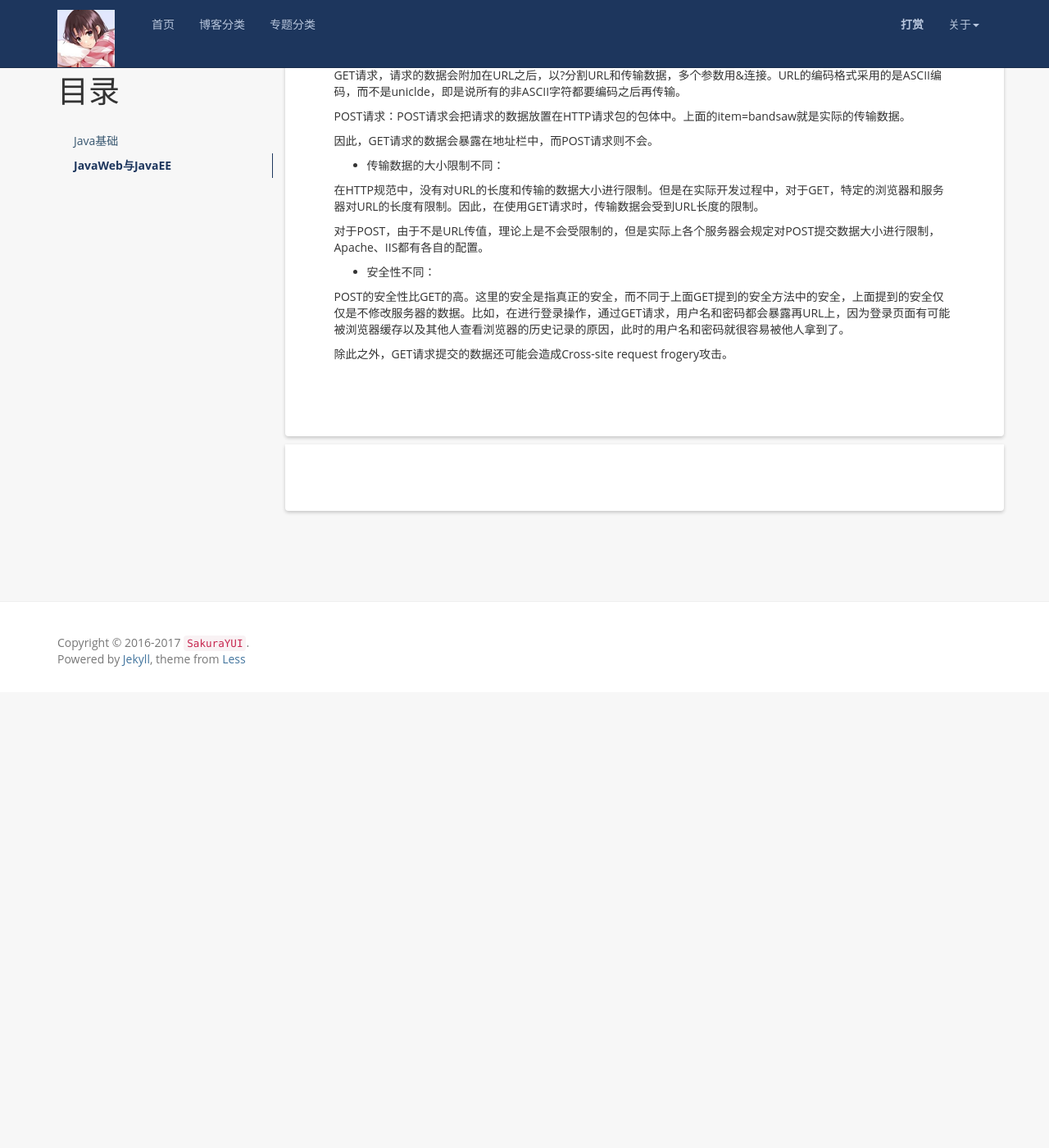
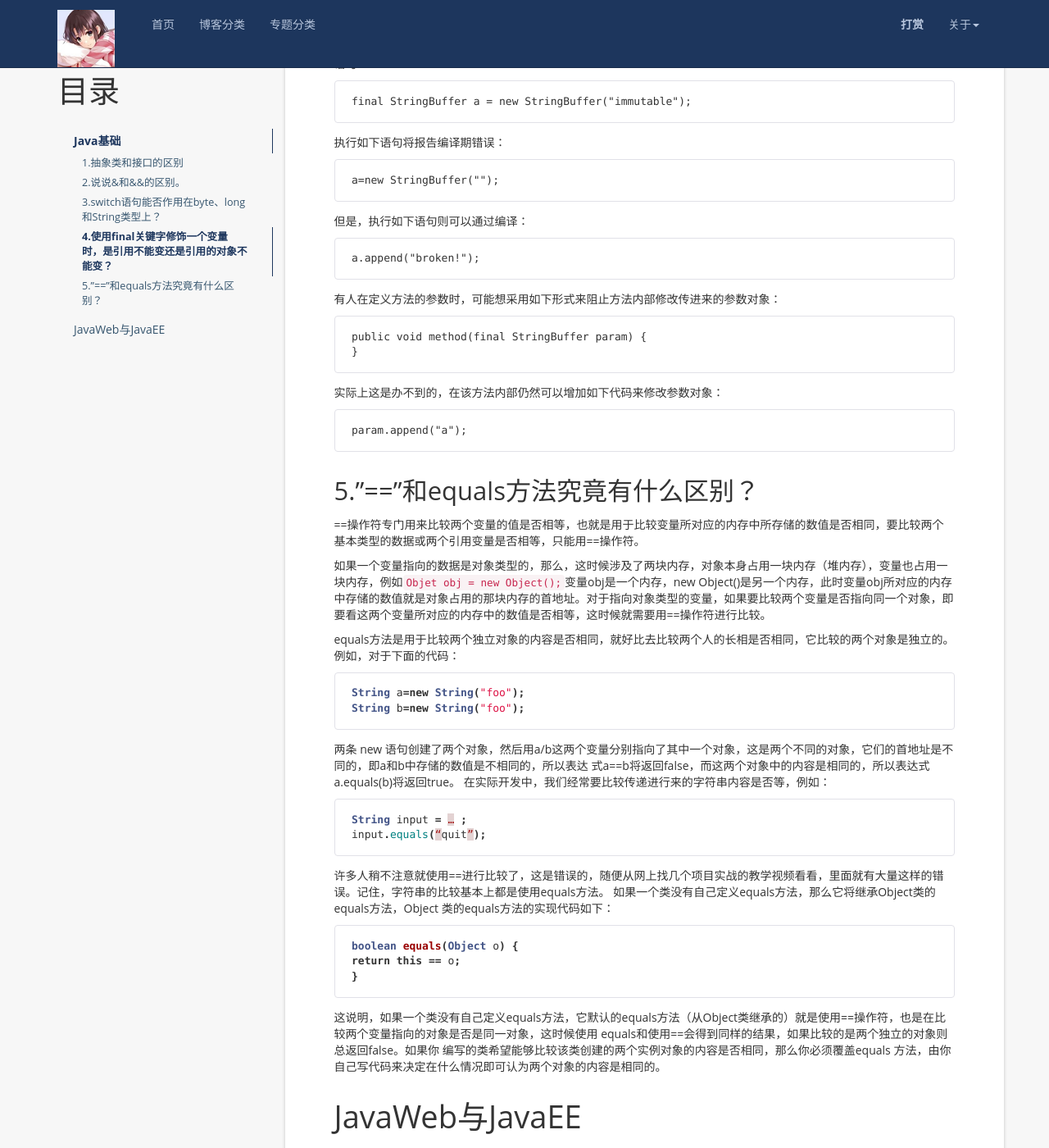
Before and after one commit to SakuraYUI/blog, a Jekyll site: the page built from _posts/2017-3-1-learning-guide.md, in a window 1280 px wide and 1400 px high, scrolled down 1535 px. Shown: the whole window at 82% size. Built offline with Jekyll 4.4.1, drawn with Linux system fonts in a browser that asks for light colours; nearby versions of some CDN libraries; comment, search, counter and statistics services are not loaded; before the commit the page ends 2379 px from its top, so only the background shows below that; some of the changed text lies outside the part shown.

Commit message:
更新文章《学习指南》

````diff
--- a/_posts/2017-3-1-learning-guide.md
+++ b/_posts/2017-3-1-learning-guide.md
@@ -52,10 +52,73 @@ Java基础
 
 &还可以用作位运算符，当&操作符两边的表达式不是boolean类型时，&表示按位与操作，我们通常使用0x0f来与一个整数进行&运算，来获取该整数的最低4个bit位，例如，0x31 & 0x0f 的结果为0x01。
 
-3.switch语句能否作用在byte、long和String类型上?
+3.switch语句能否作用在byte、long和String类型上？
 --------------------
 在switch（expr）中，expr只能是一个整数表达式或者枚举常量（更大字体），整数表达式可以是int基本类型或Integer包装类型，由于byte，short，char都可以隐含转换为int，所以，这些类型以及这些类型的包装类型也是可以的。显然long和String类型都不符合 switch的语法规定，并且不能被隐式转换成int类型，所以它们不能作用于swtich语句中。
 
+4.使用final关键字修饰一个变量时，是引用不能变还是引用的对象不能变？
+--------------------
+使用final关键字修饰一个变量时，是指引用变量不能变，引用变量所指向的对象中的内容还是可以改变的。例如，对于如下语句：
+
+```
+final StringBuffer a = new StringBuffer("immutable");
+```
+
+执行如下语句将报告编译期错误：
+
+```
+a=new StringBuffer("");
+```
+
+但是，执行如下语句则可以通过编译：
+
+```
+a.append("broken!");
+```
+
+有人在定义方法的参数时，可能想采用如下形式来阻止方法内部修改传进来的参数对象：
+
+```
+public void method(final StringBuffer param) {
+}
+```
+实际上这是办不到的，在该方法内部仍然可以增加如下代码来修改参数对象：
+
+```
+param.append("a");
+```
+
+5."=="和equals方法究竟有什么区别？
+------------------
+==操作符专门用来比较两个变量的值是否相等，也就是用于比较变量所对应的内存中所存储的数值是否相同，要比较两个基本类型的数据或两个引用变量是否相等，只能用==操作符。
+
+如果一个变量指向的数据是对象类型的，那么，这时候涉及了两块内存，对象本身占用一块内存（堆内存），变量也占用一块内存，例如```Objet obj = new Object();```变量obj是一个内存，new Object()是另一个内存，此时变量obj所对应的内存中存储的数值就是对象占用的那块内存的首地址。对于指向对象类型的变量，如果要比较两个变量是否指向同一个对象，即要看这两个变量所对应的内存中的数值是否相等，这时候就需要用==操作符进行比较。
+
+equals方法是用于比较两个独立对象的内容是否相同，就好比去比较两个人的长相是否相同，它比较的两个对象是独立的。例如，对于下面的代码：
+
+```java
+String a=new String("foo");
+String b=new String("foo");
+```
+
+两条 new 语句创建了两个对象，然后用a/b这两个变量分别指向了其中一个对象，这是两个不同的对象，它们的首地址是不同的，即a和b中存储的数值是不相同的，所以表达 式a==b将返回false，而这两个对象中的内容是相同的，所以表达式a.equals(b)将返回true。
+在实际开发中，我们经常要比较传递进行来的字符串内容是否等，例如：
+
+```java
+String input = … ;
+input.equals(“quit”);
+```
+
+许多人稍不注意就使用==进行比较了，这是错误的，随便从网上找几个项目实战的教学视频看看，里面就有大量这样的错误。记住，字符串的比较基本上都是使用equals方法。
+如果一个类没有自己定义equals方法，那么它将继承Object类的equals方法，Object 类的equals方法的实现代码如下：
+
+```java
+boolean equals(Object o) {
+return this == o;
+}
+```
+
+这说明，如果一个类没有自己定义equals方法，它默认的equals方法（从Object类继承的）就是使用==操作符，也是在比较两个变量指向的对象是否是同一对象，这时候使用 equals和使用==会得到同样的结果，如果比较的是两个独立的对象则总返回false。如果你 编写的类希望能够比较该类创建的两个实例对象的内容是否相同，那么你必须覆盖equals 方法，由你自己写代码来决定在什么情况即可认为两个对象的内容是相同的。
 
 
 
````
